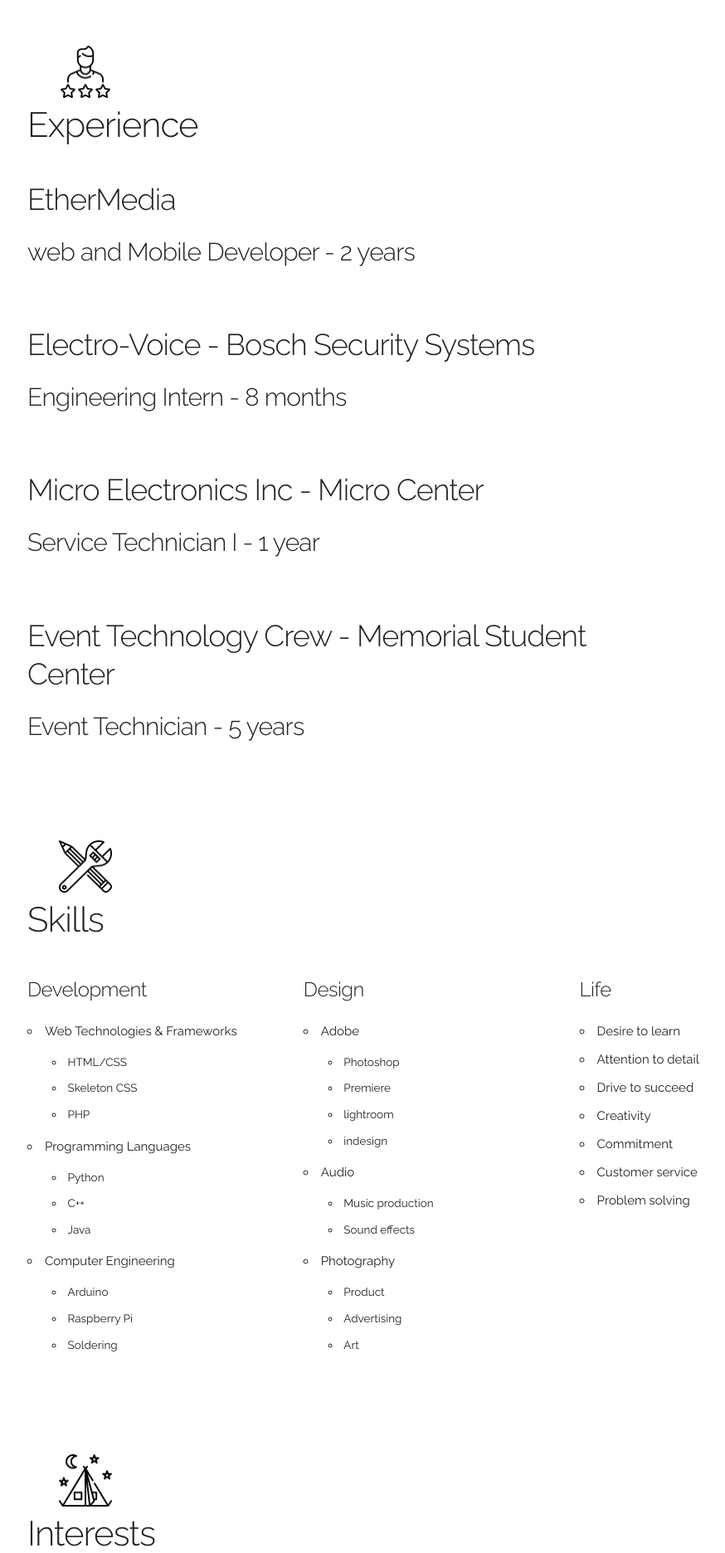
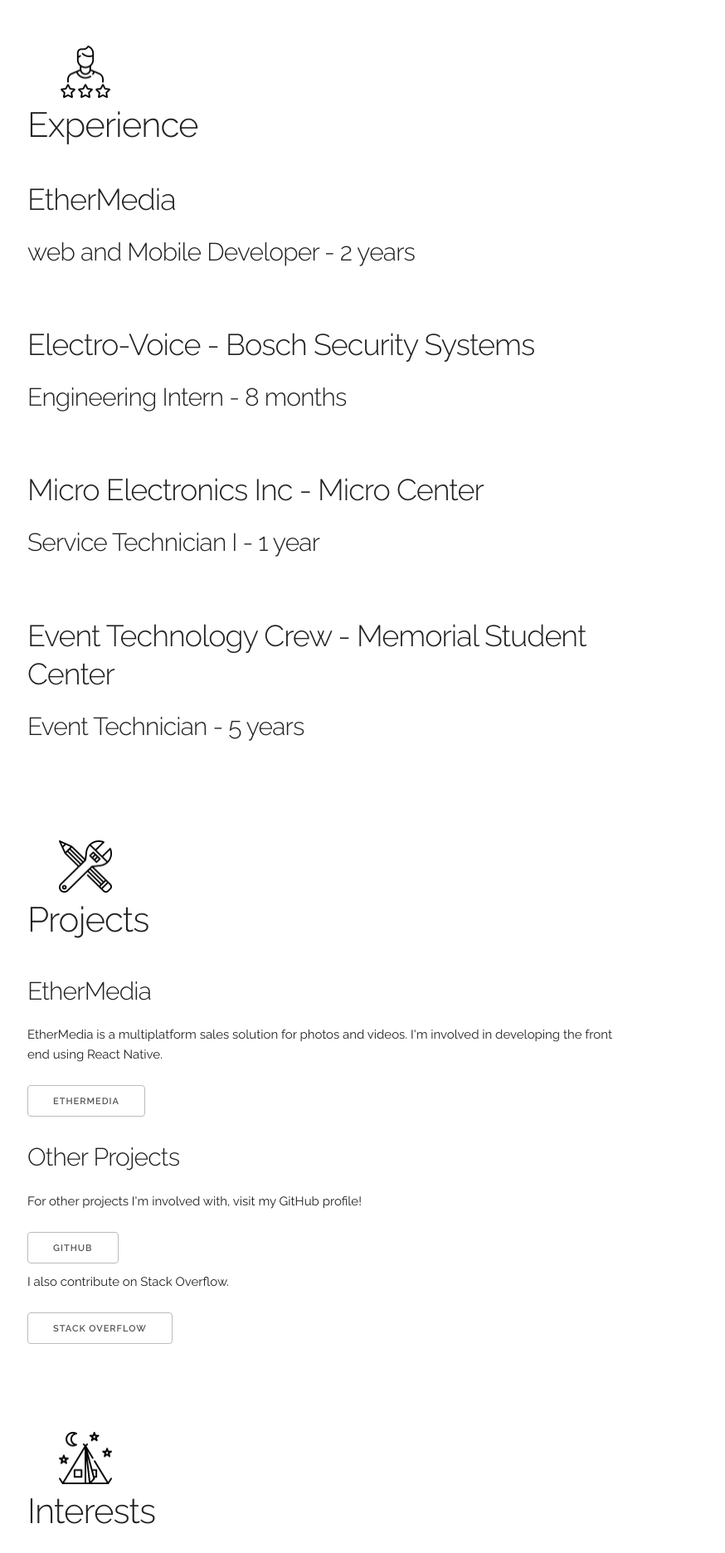
Before and after one commit to AustinPoulson/Austinpoulsoncom, a PHP site: page / in a window 1280 px wide. Shown: the part 800-2672 px from the top of the page at 83% size, without its empty margins (127-1001 px from the left). Run offline with PHP 8.4, Linux system fonts and the light colour scheme; some libraries are stand-ins or nearby versions.

Commit message:
Change skills to projects

```diff
--- a/index.php
+++ b/index.php
@@ -68,7 +68,7 @@
       <div class="twelve columns navButtons">
       	<a class="button" href="#education">Education</a>
       	<a class="button" href="#experience">Experience</a>
-     	  <a class="button" href="#skills">Skills</a>
+     	  <a class="button" href="#projects">Projects</a>
      	  <a class="button" href="#interests">Interests</a>
    		  <a class="button" href="#contact">Contact</a>
       	<div class="three columns" width="100%">
@@ -139,89 +139,33 @@
       </div>
     </div>
 
-<!-- Skills
+<!-- Projects
   –––––––––––––––––––––––––––––––––––––––––––––––––– -->
     <div class="row  section">
-      <a name="skills"></a>
+      <a name="projects"></a>
       <div class="three columns">
-    	<img src="images/skills.png" alt="skills" width="30%">
+    	<img src="images/skills.png" alt="projects" width="30%">
       </div>
     </div>
     <div class="row">
       <div class="three columns">
-      	<h2>Skills</h2>
+      	<h2>Projects</h2>
       </div>
     </div>
     <div class="row subSection">
-      <div class="four columns">
-      	<ul>
-      	  <h5>Development</h5>
-      	  <li>
-      		Web Technologies & Frameworks
-      		<ul>
-      	      <li>HTML/CSS</li>
-      	      <li>Skeleton CSS</li>
-      	      <li>PHP</li>
-      		</ul>
-      	  </li>
-      	  <li>
-      	  	Programming Languages
-      	  	<ul>
-      	  	  <li>Python</li>
-      	  	  <li>C++</li>
-      	  	  <li>Java</li>
-      	  	</ul>
-      	  </li>
-      	  <li>
-      	  	Computer Engineering
-      	  	<ul>
-      	  	  <li>Arduino</li>
-      	  	  <li>Raspberry Pi</li>
-      	  	  <li>Soldering</li>
-      	  	</ul>
-      	  </li>
-      	</ul>
+      <div class="nine columns">
+      	<h4>EtherMedia</h4>
+      	<p>EtherMedia is a multiplatform sales solution for photos and videos. I'm involved in developing the front end using React Native.</p>
+        <a class="button" href="https://ethermedia.app/home">EtherMedia</a>
       </div>
-      <div class="four columns">
-      	<ul>
-      	  <h5>Design</h5>
-      	  <li>
-      	  	Adobe
-      	  	<ul>
-      	      <li>Photoshop</li>
-      	      <li>Premiere</li>
-      	      <li>lightroom</li>
-      	      <li>indesign</li>
-      	  	</ul>
-      	  </li>
-      	  <li>
-      	  	Audio
-      	  	<ul>
-      	  	  <li>Music production</li>
-      	  	  <li>Sound effects</li>
-      	  	</ul>
-      	  </li>
-      	  <li>
-      	  	Photography
-      	  	<ul>
-      	  	  <li>Product</li>
-      	  	  <li>Advertising</li>
-      	  	  <li>Art</li>
-      	  	</ul>
-      	  </li>
-      	</ul>
-      </div>
-      <div class="four columns">
-      	<ul>
-      	  <h5>Life</h5>
-      	  <li>Desire to learn</li>
-      	  <li>Attention to detail</li>
-      	  <li>Drive to succeed</li>
-      	  <li>Creativity</li>
-      	  <li>Commitment</li>
-      	  <li>Customer service</li>
-      	  <li>Problem solving</li>
-      	</ul>
+    </div>
+    <div class="row subSection">
+      <div class="nine columns">
+      	<h4>Other Projects</h4>
+      	<p>For other projects I'm involved with, visit my GitHub profile!</p>
+        <a class="button" href="https://github.com/AustinPoulson">GitHub</a>
+        <p>I also contribute on Stack Overflow.</p>
+        <a class="button" href="https://stackoverflow.com/users/12817213/austin-poulson">Stack Overflow</a>
       </div>
     </div>
 
```
